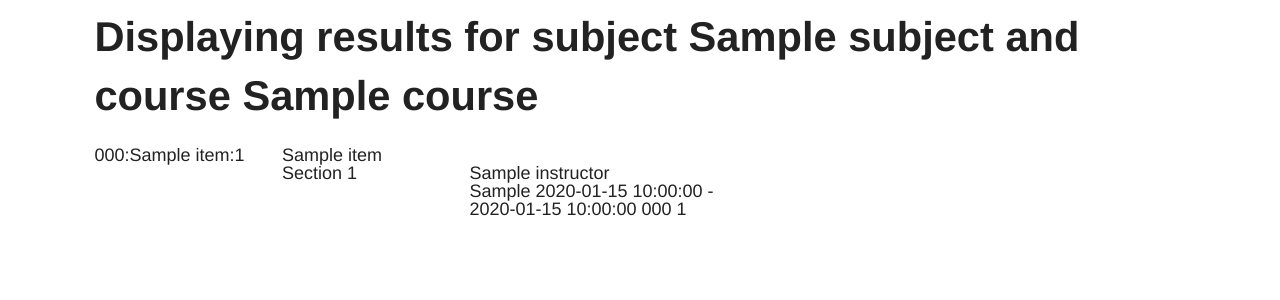
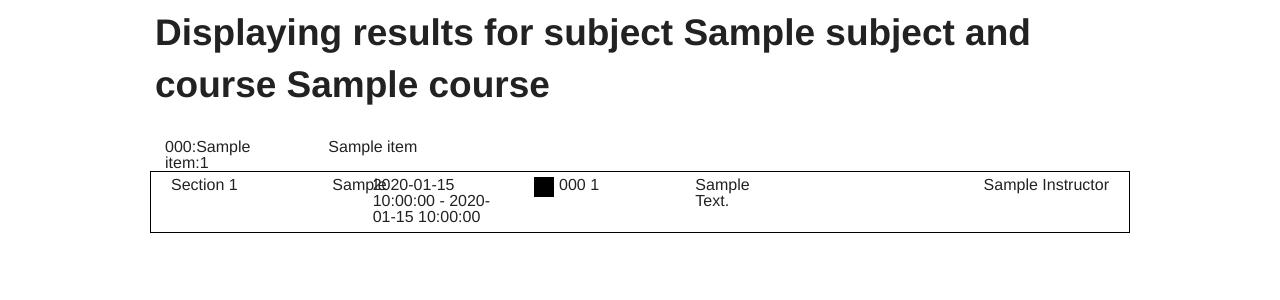
Before and after one commit to v/scheduler, a Flask app: template templates/list.html in a window 1280 px wide. Shown: the top 300 px of the page. Run offline with Flask 2, Linux system fonts and the light colour scheme; the template is opened without the code that fills it: most values are stand-ins (such as "Sample title", 1, 10 or a date in 2020); some libraries are stand-ins or nearby versions.

Commit message:
Them colored icons doe

```diff
--- a/static/css/app.css
+++ b/static/css/app.css
@@ -1,112 +1,33 @@
-@font-face {
-    font-family: "Prociono";
-    src: url("../font/Prociono-Regular-webfont.ttf");
+div.course {
+    margin-bottom: 10px;
+    padding: 10px;
 }
-html {
-    overflow-y: scroll;
+
+div.row.section {
+    padding: 5px;
+    border: 1px solid black;
 }
-.container {
-    margin: 0 auto;
-    max-width: 700px;
-    text-align: center;
+
+div.row.meeting {
+    margin-bottom: 2px;
 }
-.tt-dropdown-menu, .gist {
-    text-align: left;
+
+svg.rectangle {
+    margin-right: 5px;
 }
-html {
-    color: #333333;
-    font-family: "Helvetica Neue",Helvetica,Arial,sans-serif;
-    font-size: 18px;
-    line-height: 1.2;
+
+rect.liv {
+    fill: blue;
 }
-.title, .example-name {
-    font-family: Prociono;
+
+rect.cac {
+    fill: yellow;
 }
-p {
-    margin: 0 0 10px;
+
+rect.bus {
+    fill: purple;
 }
-.title {
-    font-size: 64px;
-    margin: 20px 0 0;
+
+rect.dc {
+    fill: green;
 }
-.example {
-    padding: 30px 0;
-}
-.example-name {
-    font-size: 32px;
-    margin: 20px 0;
-}
-.demo {
-    margin: 50px 0;
-    position: relative;
-}
-input.typeahead, .tt-query, .tt-hint {
-    border: 2px solid #CCCCCC;
-    border-radius: 8px 8px 8px 8px;
-    font-size: 24px;
-    height: 30px;
-    line-height: 30px;
-    outline: medium none;
-    padding: 8px 12px;
-    width: 396px;
-}
-.typeahead {
-    background-color: #FFFFFF;
-}
-.typeahead:focus {
-    border: 2px solid #0097CF;
-}
-.tt-query {
-    box-shadow: 0 1px 1px rgba(0, 0, 0, 0.075) inset;
-}
-.tt-hint {
-    color: #999999;
-}
-.tt-dropdown-menu {
-    background-color: #FFFFFF;
-    border: 1px solid rgba(0, 0, 0, 0.2);
-    border-radius: 8px 8px 8px 8px;
-    box-shadow: 0 5px 10px rgba(0, 0, 0, 0.2);
-    margin-top: 12px;
-    padding: 8px 0;
-    width: 422px;
-}
-.tt-suggestion {
-    font-size: 18px;
-    line-height: 24px;
-    padding: 3px 20px;
-}
-.tt-suggestion.tt-is-under-cursor {
-    background-color: #0097CF;
-    color: #FFFFFF;
-}
-.tt-suggestion p {
-    margin: 0;
-}
-.gist {
-    font-size: 14px;
-}
-.example-twitter-oss .tt-suggestion {
-    padding: 8px 20px;
-}
-.example-twitter-oss .tt-suggestion + .tt-suggestion {
-    border-top: 1px solid #CCCCCC;
-}
-.example-twitter-oss .repo-language {
-    float: right;
-    font-style: italic;
-}
-.example-twitter-oss .repo-name {
-    font-weight: bold;
-}
-.example-twitter-oss .repo-description {
-    font-size: 14px;
-}
-.example-sports .league-name {
-    border-bottom: 1px solid #CCCCCC;
-    margin: 0 20px 5px;
-    padding: 3px 0;
-}
-.example-arabic .tt-dropdown-menu {
-    text-align: right;
-}
--- a/templates/list.html
+++ b/templates/list.html
@@ -1,7 +1,7 @@
 {% extends 'layout.html' %}
 {% block body %}
     <div class="row">
-        <div class="large-12 columns">
+        <div class="large-12 small-12 columns">
             <h2> Displaying results for subject {{ subject }}
                 {% if course %}
                     and course {{ course }}
@@ -9,44 +9,68 @@
             </h2>
 
         {% for item in data %}
-            <div class="row">
-                <div class="large-2 columns">
+            <div class="course">
+                <div class="row title">
+                    <div class="large-2 small-3 columns">
                         {{ item.offeringUnitCode }}:{{ item.subject }}:{{ item.courseNumber }}
                     </div>
-                <div class="large-6 columns">
+                    <div class="large-10 small-9 columns">
                         {% if item.expandedTitle %}
                             {{ item.expandedTitle }}
                         {% else %}
                             {{ item.title }}
                         {% endif %}
                     </div>
-                <div class="large-4 columns">
-                </div>
                 </div>
                 {% for section in item.sections %}
-                <div class="row">
-                    <div class="large-offset-2 large-2 columns">
+                    <div class="section row">
+                        <div class="large-2 small-3 columns">
                             Section {{ section.number }}
                         </div>
-                    <div class="large-6 columns">
-                        {% for instructor in section.instructors %}
-                            {{ instructor.name }}
-                        {% endfor %}
+                        <div class="large-6 small-6 columns">
+                            {% for time in section.meetingTimes %}
+                                <div class="row meeting">
+                                    {% if time.meetingDay and time.startTime and time.endTime %}
+                                        <div class="large-1 small-1 columns">
+                                            {{ time.meetingDay | title }}
+                                        </div>
+                                        <div class="large-4 small-6 columns">
+                                            {{ time.startTime }} - {{ time.endTime }}
+                                        </div>
+                                    {% else %}
+                                        <div class="large-5 small-7 columns">
+                                            <i> By Arrangement </i>
+                                        </div>
+                                    {% endif %}
+                                    <div class="large-4 small-3 columns">
+                                        <div class="hide-for-small left">
+                                            <svg class="rectangle" width="20" height="20">
+                                            <rect x="0" y="0" width="20" height="20" stroke="black" stroke-width="2" class="{{ time.campusAbbrev | replace("/","") | lower }}" />
+                                            </svg>
+                                        </div>
 
-                        {% for time in section.meetingTimes %}
-                            <div class="row">
-                                <div class="large-6 columns">
-                                    {{ time.meetingDay }}
-                                    {{ time.startTime }} - {{ time.endTime }}
+                                        {% if time.buildingCode and time.roomNumber %}
                                             {{ time.buildingCode }} {{ time.roomNumber }}
+                                        {% else %}
+                                            <i> None </i>
+                                        {% endif %}
+                                    </div>
+                                    <div class="large-3 hide-for-small columns">
+                                        {% if time.meetingModeDesc != 'LEC' %}
+                                            {{ time.meetingModeDesc | title }}
+                                        {% endif %}
                                     </div>
                                 </div>
                             {% endfor %}
                         </div>
-                    <div class="large-2 columns">
+                        <div class="large-3 small-4 columns text-right">
+                            {% for instructor in section.instructors %}
+                                {{ instructor.name | title }}
+                            {% endfor %}
                         </div>
                     </div>
                 {% endfor %}
+            </div>
         {% endfor %}
         </div>
     </div>
```
Lines whose indentation alone changed are shown as unchanged.
